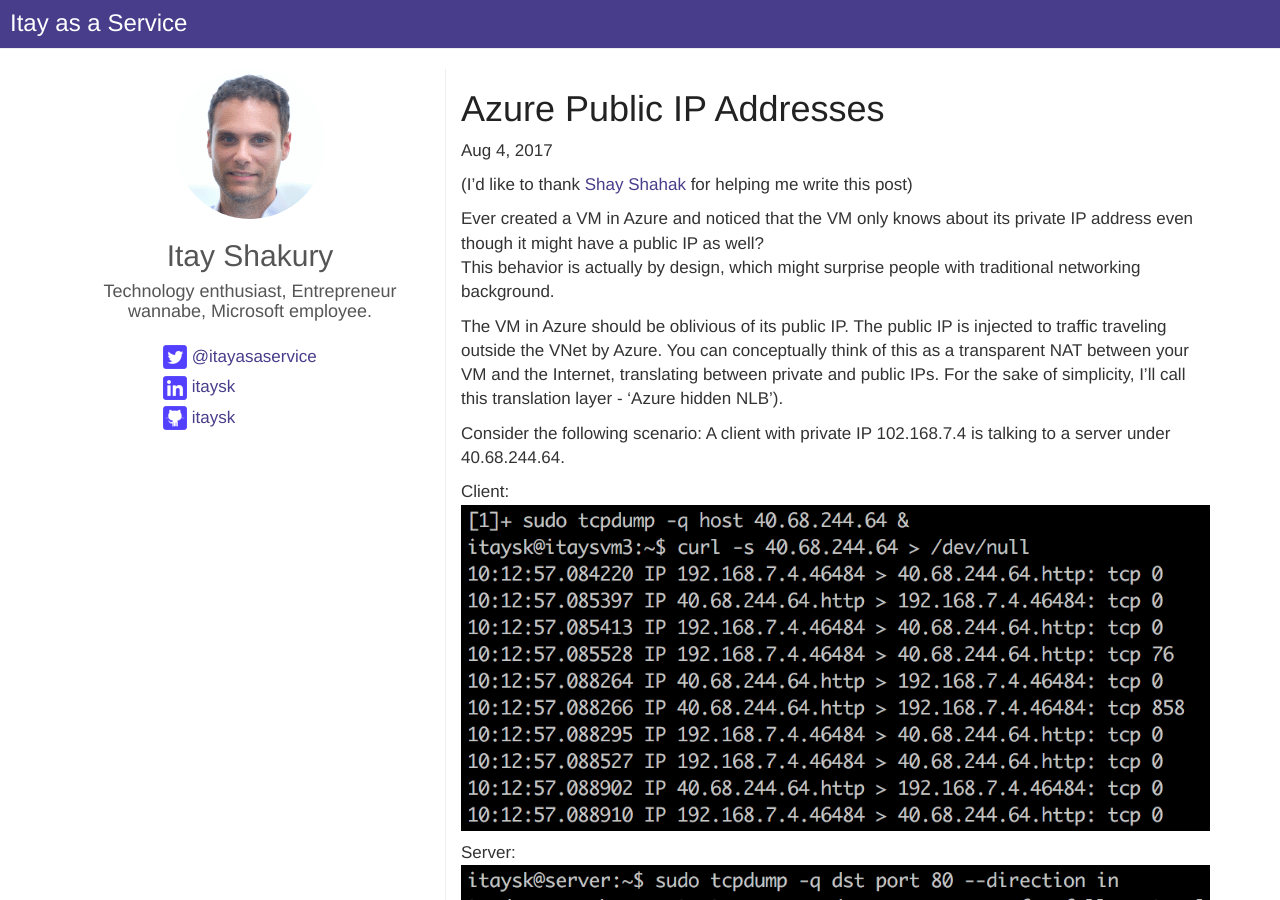
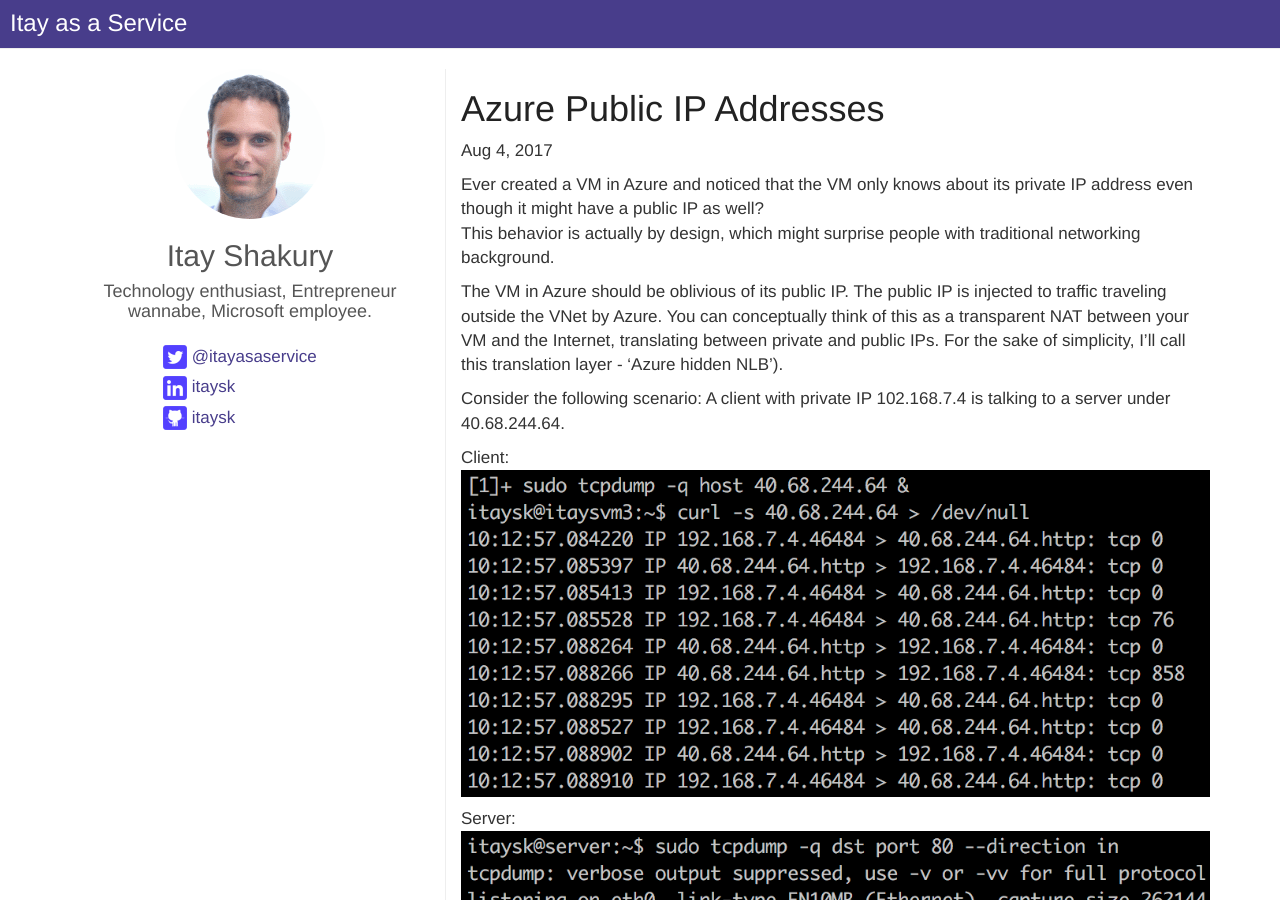
Before and after one commit to itaysk/itaysk.github.io, a Jekyll site: the page built from _posts/2017-08-04-azure-public-ip-addresses.md, in a window 1280 px wide and 900 px high. Built offline with Jekyll 4.4.1, drawn with Linux system fonts in a browser that asks for light colours; some of the changed text lies outside the part shown.

```diff
--- a/_posts/2017-08-04-azure-public-ip-addresses.md
+++ b/_posts/2017-08-04-azure-public-ip-addresses.md
@@ -4,8 +4,6 @@
 categories: [Technical-Howto]
 tags: [azure-network, ftp]
 ---
-
-(I'd like to thank [Shay Shahak](https://www.linkedin.com/in/shay-shahak-35a46213/) for helping me write this post)
 
 Ever created a VM in Azure and noticed that the VM only knows about its private IP address even though it might have a public IP as well?
 This behavior is actually by design, which might surprise people with traditional networking background.
```
Also changed, not shown: other parts of _posts/2017-08-04-azure-public-ip-addresses.md (+4 -0 lines).
